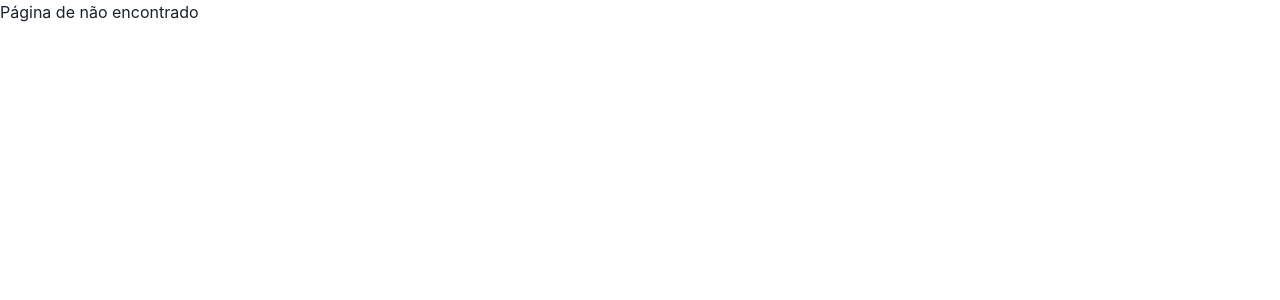
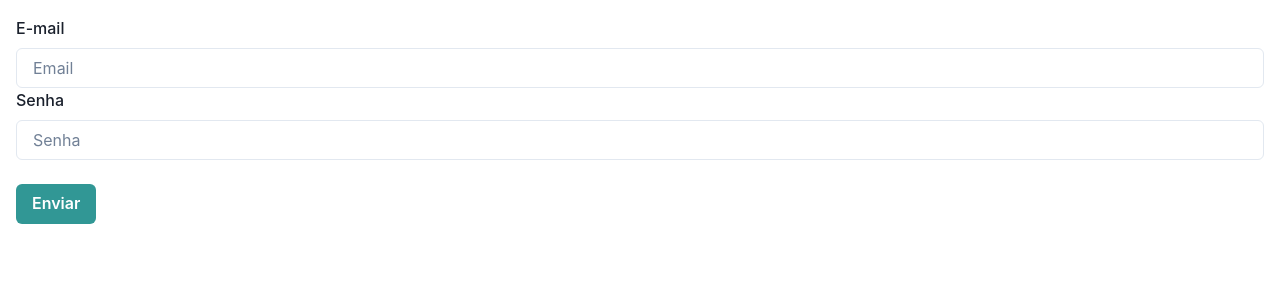
Before and after one commit to imnotannamaria/firebase-react, a React (Vite) app: page /login in a window 1280 px wide. Shown: the top 300 px of the page. Built offline with nearby package versions, Linux system fonts and the light colour scheme; no server answers.

Commit message:
Lidando com logout e redirecionamento de paginas

```diff
--- a/src/App.tsx
+++ b/src/App.tsx
@@ -1,5 +1,23 @@
+import { onAuthStateChanged } from 'firebase/auth'
 import { Router } from './routes/Route'
+import { auth } from './lib/firebase'
+import { useEffect, useState } from 'react'
+import { Login } from './pages/Login'
+
+interface User {
+  uid: string
+}
 
 export function App() {
-  return <Router />
+  const [user, setUser] = useState<User | null>(null)
+
+  useEffect(() => {
+    const subscriber = onAuthStateChanged(auth, (userInfo) => {
+      setUser(userInfo)
+    })
+
+    return subscriber
+  }, [])
+
+  return <div>{user ? <Router /> : <Login />}</div>
 }
--- a/src/pages/Dashboard.tsx
+++ b/src/pages/Dashboard.tsx
@@ -1,15 +1,52 @@
-import { Link } from 'react-router-dom'
+import { signOut } from 'firebase/auth'
+import { Link, useNavigate } from 'react-router-dom'
+import { auth } from '../lib/firebase'
+import { Button, useToast } from '@chakra-ui/react'
 
 export function Dashboard() {
+  const navigate = useNavigate()
+  const toast = useToast()
+
+  function handleLogout() {
+    signOut(auth)
+      .then(() => {
+        toast({
+          title: 'logout efetuado com sucesso!',
+          description: 'Aguarde uns segundos e você será redirecionado.',
+          status: 'warning',
+          duration: 9000,
+          isClosable: true,
+        })
+
+        navigate('/login')
+      })
+      .catch((error) => {
+        console.log('Erro ao fazer logout:', error)
+
+        toast({
+          title: 'Ocorreu um erro ao fazer logout.',
+          description: 'Tente novamente mais tarde.',
+          status: 'error',
+          duration: 9000,
+          isClosable: true,
+        })
+      })
+  }
+
   return (
     <div>
       <nav>
         <ul>
           <li>
-            <Link to="/dashboard">Home</Link>
+            <Link to="/">Home</Link>
           </li>
           <li>
             <Link to="/register">Cadastro</Link>
+          </li>
+          <li>
+            <Button onClick={handleLogout} colorScheme="red">
+              Deslogar
+            </Button>
           </li>
         </ul>
       </nav>
--- a/src/pages/Login.tsx
+++ b/src/pages/Login.tsx
@@ -7,13 +7,18 @@ import {
   FormLabel,
   Input,
   Text,
+  useToast,
 } from '@chakra-ui/react'
 import { auth } from '../lib/firebase'
+import { useNavigate } from 'react-router-dom'
 
 export function Login() {
   const [email, setEmail] = useState('')
   const [password, setPassword] = useState('')
   const [error, setError] = useState('')
+
+  const toast = useToast()
+  const navigate = useNavigate()
 
   async function handleLogin(e: FormEvent) {
     e.preventDefault()
@@ -22,6 +27,16 @@ export function Login() {
       .then((userCredential) => {
         const user = userCredential.user
         console.log(user)
+
+        toast({
+          title: 'Login efetuado com sucesso!',
+          description: 'Aguarde uns segundos e você será redirecionado.',
+          status: 'success',
+          duration: 9000,
+          isClosable: true,
+        })
+
+        navigate('/')
       })
       .catch((error) => {
         const errorCode = error.code
@@ -31,6 +46,14 @@ export function Login() {
 
         console.log(errorCode)
         console.log(errorMessage)
+
+        toast({
+          title: 'Ocorreu um erro ao fazer login.',
+          description: 'Tente novamente mais tarde.',
+          status: 'error',
+          duration: 9000,
+          isClosable: true,
+        })
       })
   }
 
--- a/src/routes/Route.tsx
+++ b/src/routes/Route.tsx
@@ -1,13 +1,13 @@
 import { Route, Routes } from 'react-router-dom'
-import { Login } from '../pages/Login'
 import { Dashboard } from '../pages/Dashboard'
 import { Register } from '../pages/Register'
+import { Login } from '../pages/Login'
 
 export function Router() {
   return (
     <Routes>
-      <Route path="/" element={<Login />} />
-      <Route path="/dashboard" element={<Dashboard />} />
+      <Route path="/" element={<Dashboard />} />
+      <Route path="/login" element={<Login />} />
       <Route path="/register" element={<Register />} />
       <Route path="*" element={<h1>Página de não encontrado</h1>} />
     </Routes>
```
